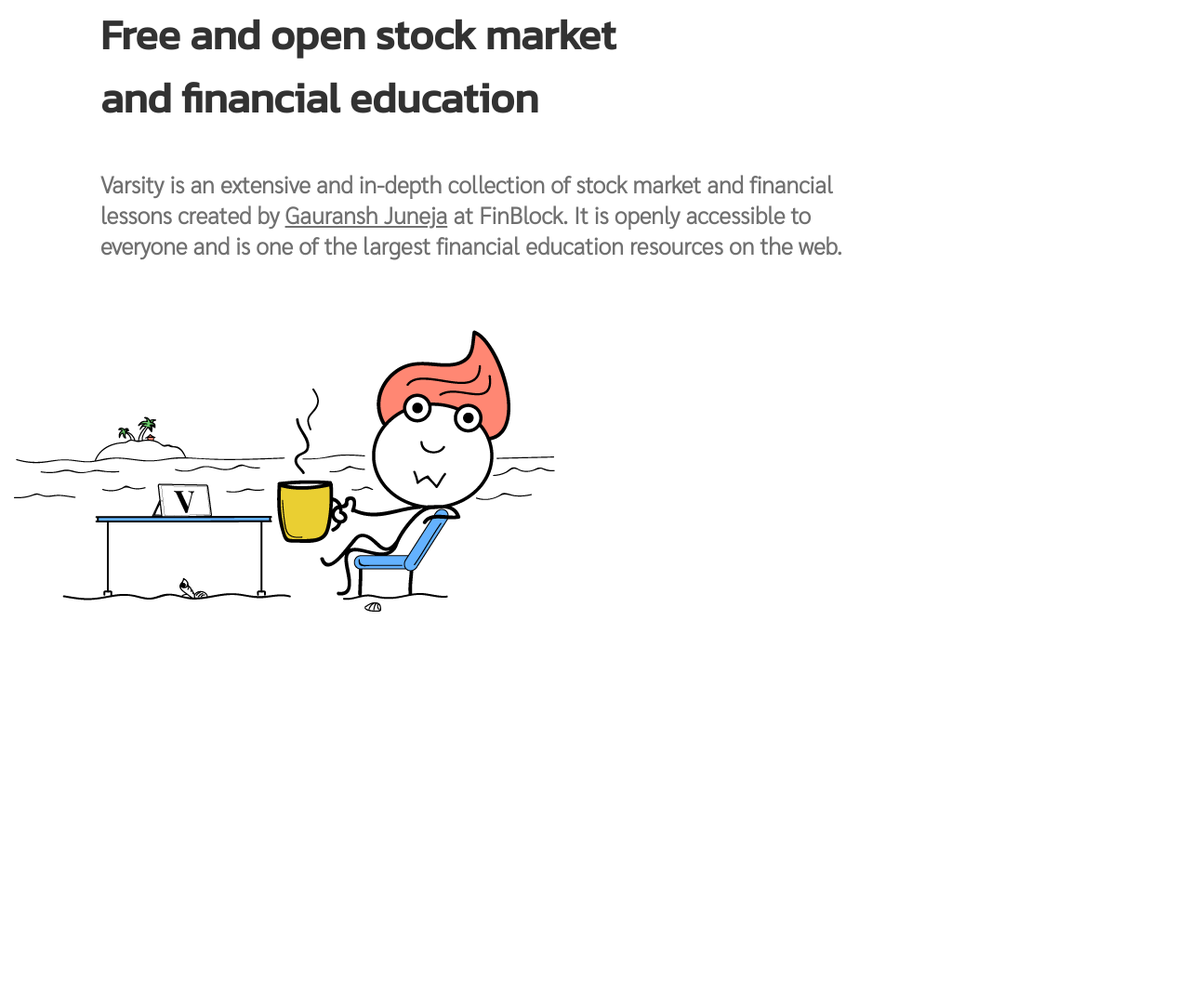
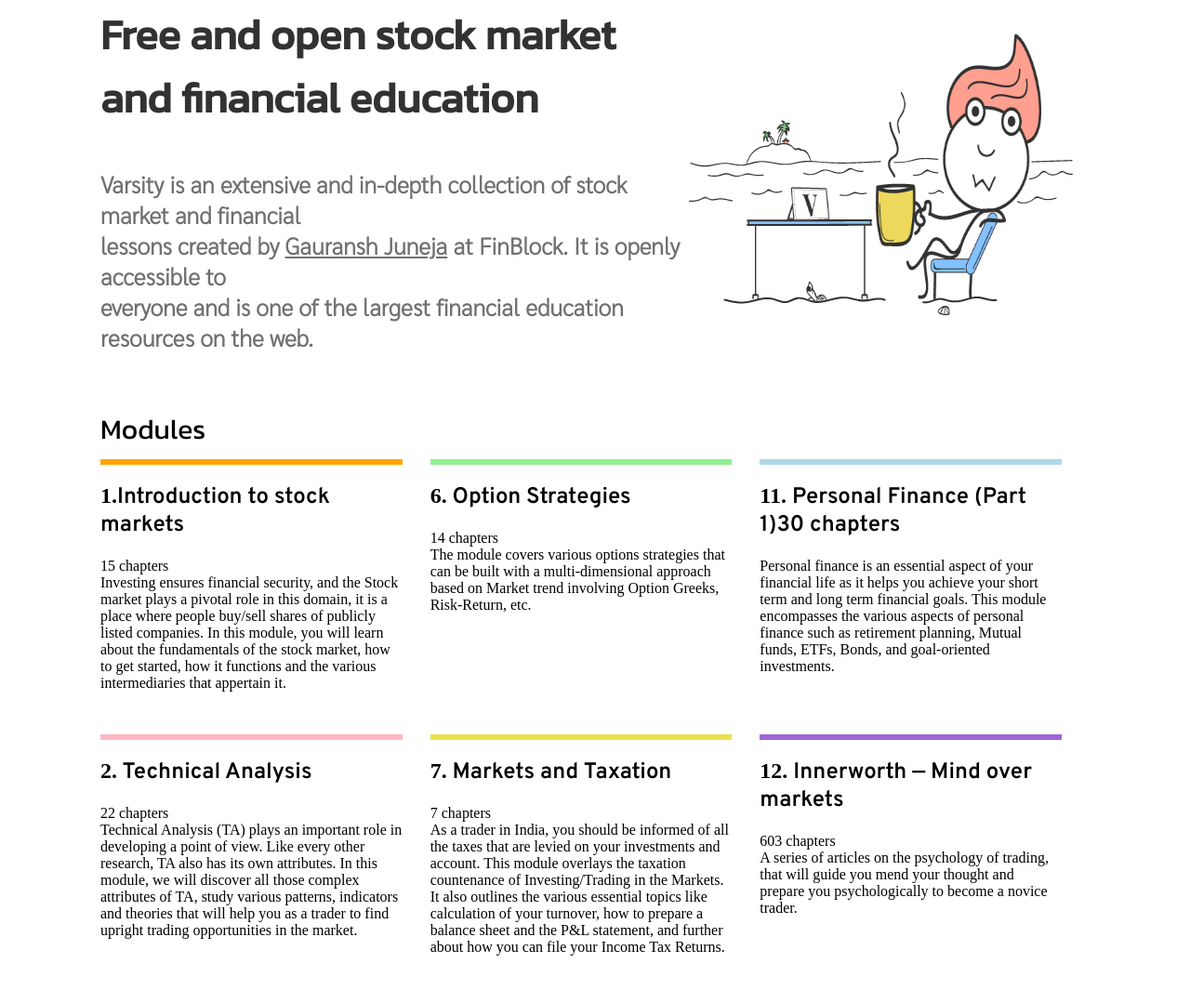
Before and after one commit to GaushJ/FinBlock, a plain HTML site: page index.html in a window 1280 px wide. Shown: the part 156-1235 px from the top of the page at 93% size. Before the commit the page ends 840 px from the top, so only its background shows below. Drawn offline with Linux system fonts and the light colour scheme.

Commit message:
developed the index page

```diff
--- a/index.css
+++ b/index.css
@@ -10,9 +10,10 @@
 }
 #title{
     font-size: 30px;
-    margin-left: 100px;
+
     font-family: 'Kanit', sans-serif;
     opacity:0.8;
+
 
 }
 #title_content{
@@ -30,11 +31,47 @@
 a:hover{
     color:blue;
 }
-#cover image{
-    float: right;
-    position: absolute;
-  right: 0px;
-  width: 300px;
+.cover_image{
+
+    float:right;
+    margin-right:10px;
+    width:40%;
+    height:350px;
 
 
 }
+.index_page{
+    margin-left: 100px;
+    margin-right:100px;
+}
+#module_head{
+    font-size: 30px;
+    font-family: 'Kanit', sans-serif;
+    margin-bottom:30px;
+
+}
+
+/* Container for flexboxes */
+.row {
+    display: -webkit-flex;
+    display: flex;
+  }
+  /* Create three equal columns that sits next to each other */
+.column {
+    -webkit-flex: 1;
+    -ms-flex: 1;
+    flex: 1;
+    height: 250px;
+    margin:10px 30px 30px 0
+
+  }
+  /* Responsive layout - makes the three columns stack on top of each other instead of next to each other */
+@media (max-width: 600px) {
+    .row {
+      -webkit-flex-direction: column;
+      flex-direction: column;
+    }
+  }
+  .module_url{
+    font-family: 'Overpass', sans-serif;
+  }
--- a/index.html
+++ b/index.html
@@ -5,6 +5,8 @@
     <link href="https://fonts.googleapis.com/css2?family=Kanit&display=swap" rel="stylesheet">
     <link rel="preconnect" href="https://fonts.gstatic.com">
     <link href="https://fonts.googleapis.com/css2?family=Sarabun:wght@200&display=swap" rel="stylesheet">
+    <link rel="preconnect" href="https://fonts.gstatic.com">
+    <link href="https://fonts.googleapis.com/css2?family=Overpass:wght@600&display=swap" rel="stylesheet">
 <head>
 <title >FinBlock-Finance made easy and rewarding</title>
 </head>
@@ -12,19 +14,73 @@
 <body>
 
     <div>
-            <a href="index.html"><img id="logo" src="finblock logo.png"></a>
+            <a href="index.html"><img id="logo" src="finblock_logo.png"></a>
     </div>
     <hr>
+<div class="index_page">
     <div id="title">
+        <img src="cover_image.png" alt="cover image" class="cover_image">
         <h2><strong>Free and open stock market <br>and financial education</strong></h2>
         <h5 id="title_content">Varsity is an extensive and in-depth collection of stock market and financial<br>
              lessons created by <a href="gauransh" target="_blank">Gauransh Juneja</a>  at FinBlock. It is openly accessible to<br>
               everyone and is one of the largest financial education resources on the web.<br></h5>
     </div>
+    <br>
 
-   <div id="cover image">
-       <img src="cover_image.png" alt="cover image">
+        <span id="module_head">Modules</span>
+<!--First Row-->
+    <div class="row">
+
+
+        <div class="column" style="border-top:6px solid orange;">
+          <h2><b>1.</b><strong class="module_url">Introduction to stock markets</strong></h2>
+          <p>15 chapters<br>
+            Investing ensures financial security, and the Stock market plays a pivotal role in this domain, it is a place where people buy/sell shares of publicly listed companies. In this module, you will learn about the fundamentals of the stock market, how to get started, how it functions and the various intermediaries that appertain it.</p>
+
+        </div>
+
+        <div class="column" style="border-top:6px solid lightgreen;">
+          <h2><b>6.</b><strong class="module_url"> Option Strategies</strong></h2>
+          <p>14 chapters<br>
+            The module covers various options strategies that can be built with a multi-dimensional approach based on Market trend involving Option Greeks, Risk-Return, etc.</p>
+        </div>
+
+        <div class="column" style="border-top:6px solid lightblue;">
+          <h2><b>11.</b><strong class="module_url"> Personal Finance (Part 1)30 chapters</strong><h2></h2>
+           <p> Personal finance is an essential aspect of your financial life as it helps you achieve your short term and long term financial goals. This module encompasses the various aspects of personal finance such as retirement planning, Mutual funds, ETFs, Bonds, and goal-oriented investments.</p>
+        </div>
+      </div>
+<!--second Row-->
+      <div class="row">
+
+
+        <div class="column" style="border-top:6px solid lightpink;">
+          <h2><b>2.</b><strong class="module_url"> Technical Analysis</strong></h2>
+          <p>22 chapters<br>
+            Technical Analysis (TA) plays an important role in developing a point of view. Like every other research, TA also has its own attributes. In this module, we will discover all those complex attributes of TA, study various patterns, indicators and theories that will help you as a trader to find upright trading opportunities in the market.</p>
+
+        </div>
+
+        <div class="column" style="border-top:6px solid rgb(235, 224, 77);">
+          <h2><b>7.</b><strong class="module_url"> Markets and Taxation</strong></h2>
+          <p>7 chapters<br>
+            As a trader in India, you should be informed of all the taxes that are levied on your investments and account. This module overlays the taxation countenance of Investing/Trading in the Markets. It also outlines the various essential topics like calculation of your turnover, how to prepare a balance sheet and the P&L statement, and further about how you can file your Income Tax Returns.</p>
+        </div>
+
+        <div class="column" style="border-top:6px solid rgb(163, 99, 214);">
+          <h2><b>12.</b><strong class="module_url"> Innerworth — Mind over markets</strong><h2></h2>
+          <p>603 chapters<br>
+          A series of articles on the psychology of trading, that will guide you mend your thought and prepare you psychologically to become a novice trader.</p>
+        </div>
+      </div>
+
+
+
+
+    </div>
 </div>
+
+
 
 
 
```
